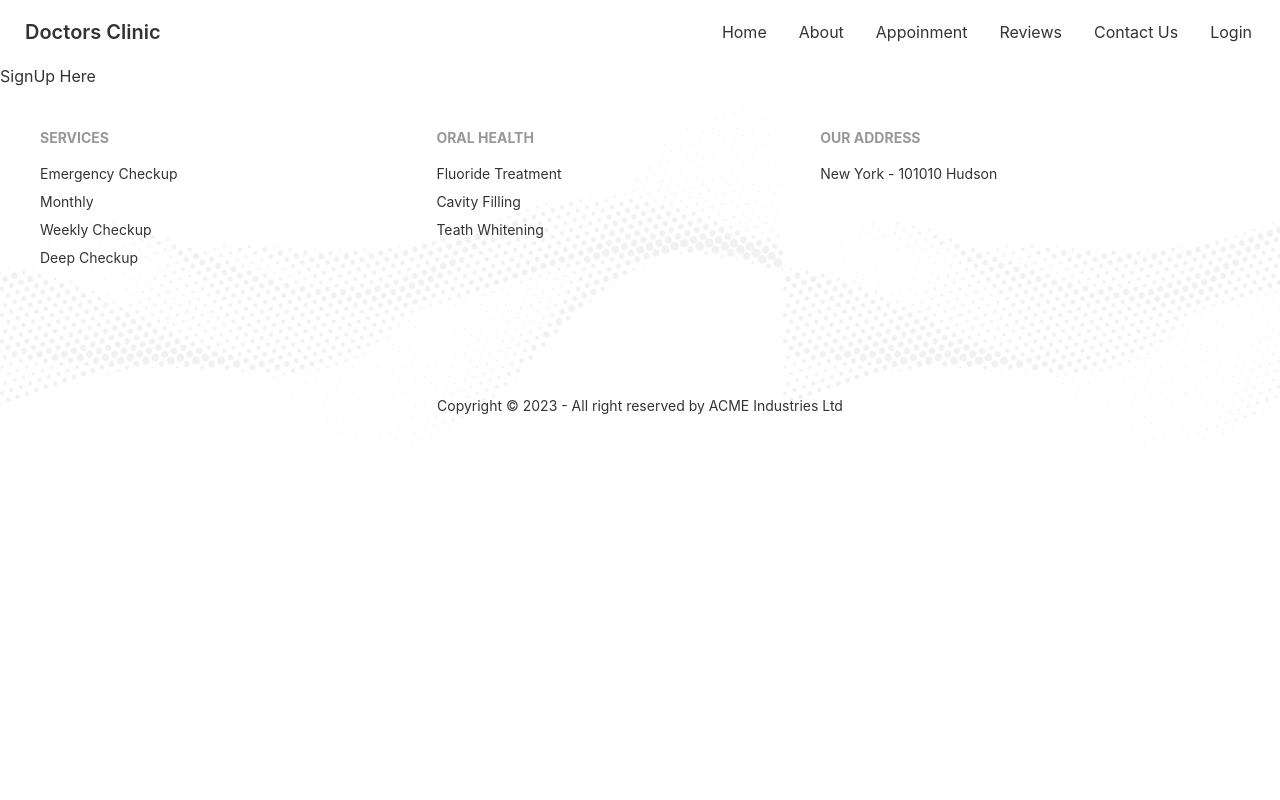
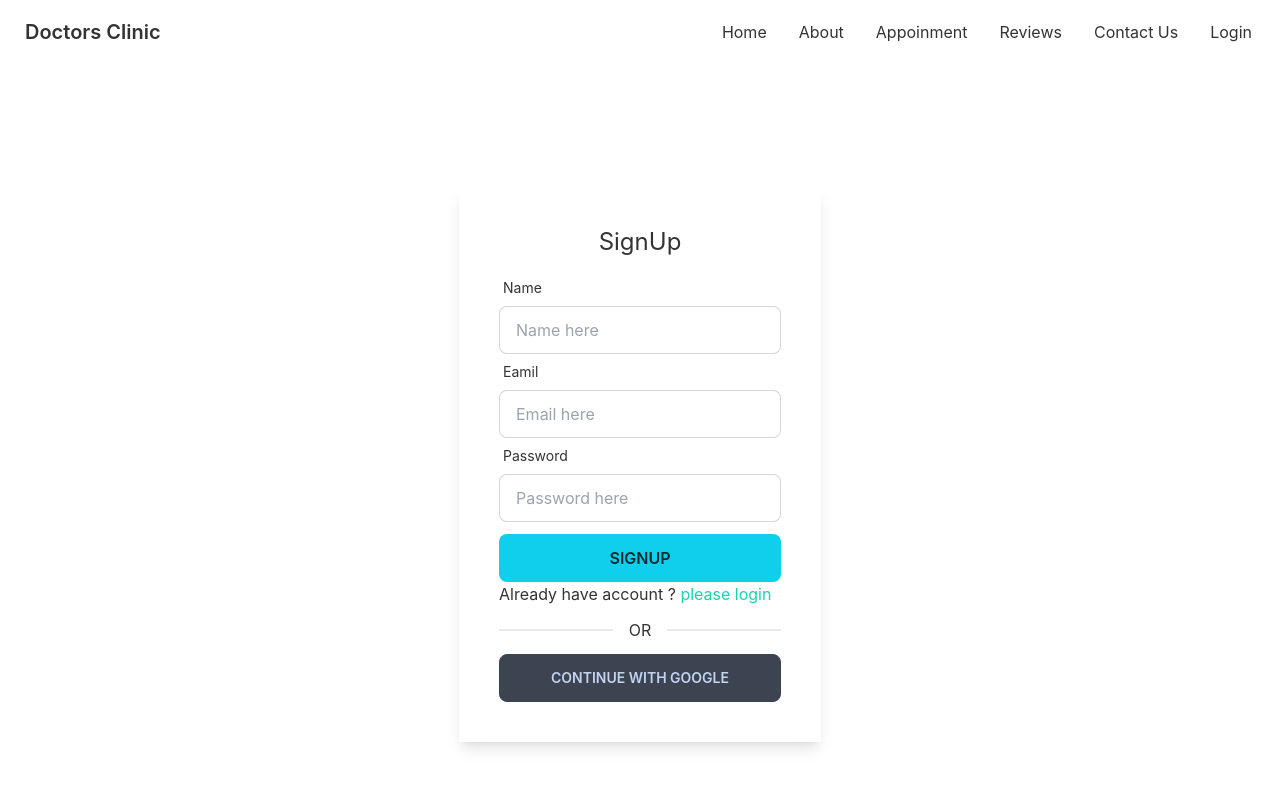
Before and after one commit to zameariislam/doctor-clinic, a React (Create React App) app: page /signup in a window 1280 px wide. Shown: the top 800 px of the page. Built offline with nearby package versions, Linux system fonts and the light colour scheme; no server answers.

Commit message:
signup and login added

```diff
--- /dev/null
+++ b/src/contexts/AuthProvider.js
@@ -0,0 +1,70 @@
+
+import { createUserWithEmailAndPassword, getAuth, onAuthStateChanged, signInWithEmailAndPassword } from 'firebase/auth'
+
+
+
+import React, { createContext, useEffect, useState } from 'react';
+import app from '../firebase/firebase.config';
+
+export const AuthContext = createContext()
+const auth = getAuth(app)
+
+
+const AuthProvider = ({ children }) => {
+
+    const [user, setUser] = useState(null)
+    const [loading, setLoading] = useState(true)
+
+
+
+
+    //1. Create User
+
+    const createUser = (email, password) => {
+        setLoading(true)
+        return createUserWithEmailAndPassword(auth, email, password)
+    }
+
+
+
+
+    //2. Login with Password
+    const signin = (email, password) => {
+        setLoading(true)
+        return signInWithEmailAndPassword(auth, email, password)
+    }
+
+    useEffect(() => {
+        //this part will execute once the component is mounted.
+        const unsubscribe = onAuthStateChanged(auth, currentUser => {
+            setUser(currentUser)
+            setLoading(false)
+        })
+
+        return () => {
+            //this part will execute once the component is unmounted.
+            unsubscribe()
+        }
+    }, [])
+
+    const authInfo = {
+        user,
+        createUser,
+        signin,
+        loading,
+        setLoading,
+    }
+
+
+
+
+
+
+    return <AuthContext.Provider value={authInfo}>
+        {children}
+
+    </AuthContext.Provider>
+
+};
+
+export default AuthProvider;
--- a/src/index.js
+++ b/src/index.js
@@ -4,11 +4,18 @@ import './index.css';
 import App from './App';
 import reportWebVitals from './reportWebVitals';
 import 'react-day-picker/dist/style.css';
+import AuthProvider from './contexts/AuthProvider';
 
 const root = ReactDOM.createRoot(document.getElementById('root'));
 root.render(
   <React.StrictMode>
-    <App />
+
+    <AuthProvider>
+      <App />
+
+    </AuthProvider>
+
+
   </React.StrictMode>
 );
 
--- a/src/pages/Signup/SignUp.js
+++ b/src/pages/Signup/SignUp.js
@@ -1,9 +1,117 @@
-import React from 'react';
+import React, { useContext } from 'react';
+
+import { useForm } from "react-hook-form";
+import { Link, useLocation, useNavigate } from 'react-router-dom';
+import { AuthContext } from '../../contexts/AuthProvider';
 
 const SignUp = () => {
+    const { createUser } = useContext(AuthContext)
+    const navigate = useNavigate()
+    const location = useLocation()
+    const from = location.state?.from?.pathname || '/'
+
+
+
+    const { register, handleSubmit, formState: { errors } } = useForm();
+
+
+    const handleSignUp = (data) => {
+        const { name, email, password } = data
+        console.log(data)
+
+        createUser(email, password)
+            .then(result => {
+                if (result.user?.email) {
+                    navigate(from, { replace: true })
+                }
+
+            })
+            .catch(err => console.log(err.message))
+
+
+    };
     return (
-        <div>
-            <h1>SignUp Here</h1>
+        <div className='h-[800px] flex justify-center items-center  '>
+
+
+            <div className='shadow-lg p-10'>
+                <h2 className='text-2xl text-center mb-3'>SignUp</h2>
+
+
+                <form form onSubmit={handleSubmit(handleSignUp)}>
+
+                    <div className="form-control w-full ">
+                        <label className="label">
+                            <span className="label-text">Name</span>
+
+                        </label>
+
+                        <input
+                            {...register("name", { required: "Name is required" })}
+                            type="text" placeholder="Name here"
+                            className="input input-bordered w-full max-w-[400px]" />
+                        {errors.name && <p className='text-red-500' >{errors.name?.message}</p>}
+
+                    </div>
+
+
+                    <div className="form-control w-full ">
+                        <label className="label">
+                            <span className="label-text">Eamil</span>
+
+                        </label>
+
+                        <input
+                            {...register("email", { required: "Email Address is required" })}
+                            type="email" placeholder="Email here"
+                            className="input input-bordered w-full max-w-[400px]" />
+                        {errors.email && <p className='text-red-500' >{errors.email?.message}</p>}
+
+                    </div>
+                    <div className="form-control w-full ">
+                        <label className="label">
+                            <span className="label-text">Password</span>
+
+                        </label>
+
+
+                        <input
+                            {...register("password",
+                                {
+                                    required: "Password is required",
+                                    minLength: {
+                                        value: 6, message: 'password must be 6 character or longer',
+
+
+                                    },
+                                    pattern: {
+                                        value: /^(?=(.*[a-z]){3,})(?=(.*[A-Z]){1,})(?=(.*[0-9]){1,})(?=(.*[!@#$%^&*()\-__+.]){1,}).{8,}$/,
+                                        message: 'password must have one uppercase,one lowercase and one number'
+                                    }
+                                }
+                            )}
+                            type="password" placeholder="Password here"
+                            className="input input-bordered w-full max-w-[400px]" />
+                        {errors.password && <p className='text-red-500' >{errors.password?.message}</p>}
+
+                        <input type="submit" value="SIGNUP"
+                            className="  mt-3 btn btn-primary input input-bordered w-full
+                             max-w-[400px]" />
+                        <p> Already have account ? <Link to={'/login'}><span className='text-secondary  cursor-pointer'>please login</span></Link> </p>
+                        <div className="divider">OR</div>
+                        <button className='btn  ' > CONTINUE WITH GOOGLE </button>
+
+
+
+                    </div>
+
+
+
+
+                </form>
+            </div>
+
+
 
         </div>
     );
--- a/src/pages/login/Login.js
+++ b/src/pages/login/Login.js
@@ -1,14 +1,32 @@
-import React from 'react';
+import React, { useContext } from 'react';
 
 
-import { useState } from "react";
+
 import { useForm } from "react-hook-form";
-import { Link } from 'react-router-dom';
+import { Link, useLocation, useNavigate } from 'react-router-dom';
+import { AuthContext } from '../../contexts/AuthProvider';
 const Login = () => {
-    const { register, handleSubmit, watch, formState: { errors } } = useForm();
-    const [data, setData] = useState("");
+    const { register, handleSubmit, formState: { errors } } = useForm();
+    const { signin } = useContext(AuthContext)
+    const navigate = useNavigate()
+    const location = useLocation()
+    const from = location.state?.from?.pathname || '/'
 
-    const onSubmit = data => console.log(data);
+
+    const handleLogin = (data) => {
+        const { email, password } = data
+
+        signin(email, password)
+            .then(result => {
+                if (result.user?.email) {
+                    navigate(from, { replace: true })
+
+                }
+
+            })
+            .catch(err => console.log(err.message))
+
+    }
 
 
 
@@ -20,15 +38,18 @@ const Login = () => {
                 <h2 className='text-3xl text-center mb-3'>Login</h2>
 
 
-                <form form onSubmit={handleSubmit(onSubmit)}>
+                <form form onSubmit={handleSubmit(handleLogin)}>
                     <div className="form-control w-full ">
                         <label className="label">
                             <span className="label-text">Eamil</span>
 
                         </label>
 
-                        <input {...register("email")} type="email" placeholder="Email here"
+                        <input
+                            {...register("email", { required: "Email Address is required" })}
+                            type="email" placeholder="Email here"
                             className="input input-bordered w-full max-w-[400px]" />
+                        {errors.email && <p className='text-red-500' >{errors.email?.message}</p>}
 
                     </div>
                     <div className="form-control w-full ">
@@ -37,8 +58,17 @@ const Login = () => {
 
                         </label>
 
-                        <input {...register("password")} type="password" placeholder="Password here"
+                        <input
+                            {...register("password",
+                                {
+                                    required: "Password is required",
+                                    minLength: { value: 6, message: 'password must be 6 character or longer' }
+                                }
+                            )}
+                            type="password" placeholder="Password here"
                             className="input input-bordered w-full max-w-[400px]" />
+                        {errors.password && <p className='text-red-500' >{errors.password?.message}</p>}
+
                         <label className="label">
                             <span className="label-text">Forget Password ?</span>
 
@@ -47,6 +77,11 @@ const Login = () => {
                         <input type="submit" value="LOGIN"
                             className="  mt-3 btn btn-primary input input-bordered w-full
                              max-w-[400px]" />
+
+
+
+
+
                         <p>New to Doctors Clinic ? <Link to={'/signup'}><span className='text-secondary  cursor-pointer'>Create new account</span></Link> </p>
                         <div className="divider">OR</div>
                         <button className='btn  ' > CONTINUE WITH GOOGLE </button>
@@ -54,7 +89,7 @@ const Login = () => {
 
 
                     </div>
-                    <p>{data}</p>
+
 
 
 
```
